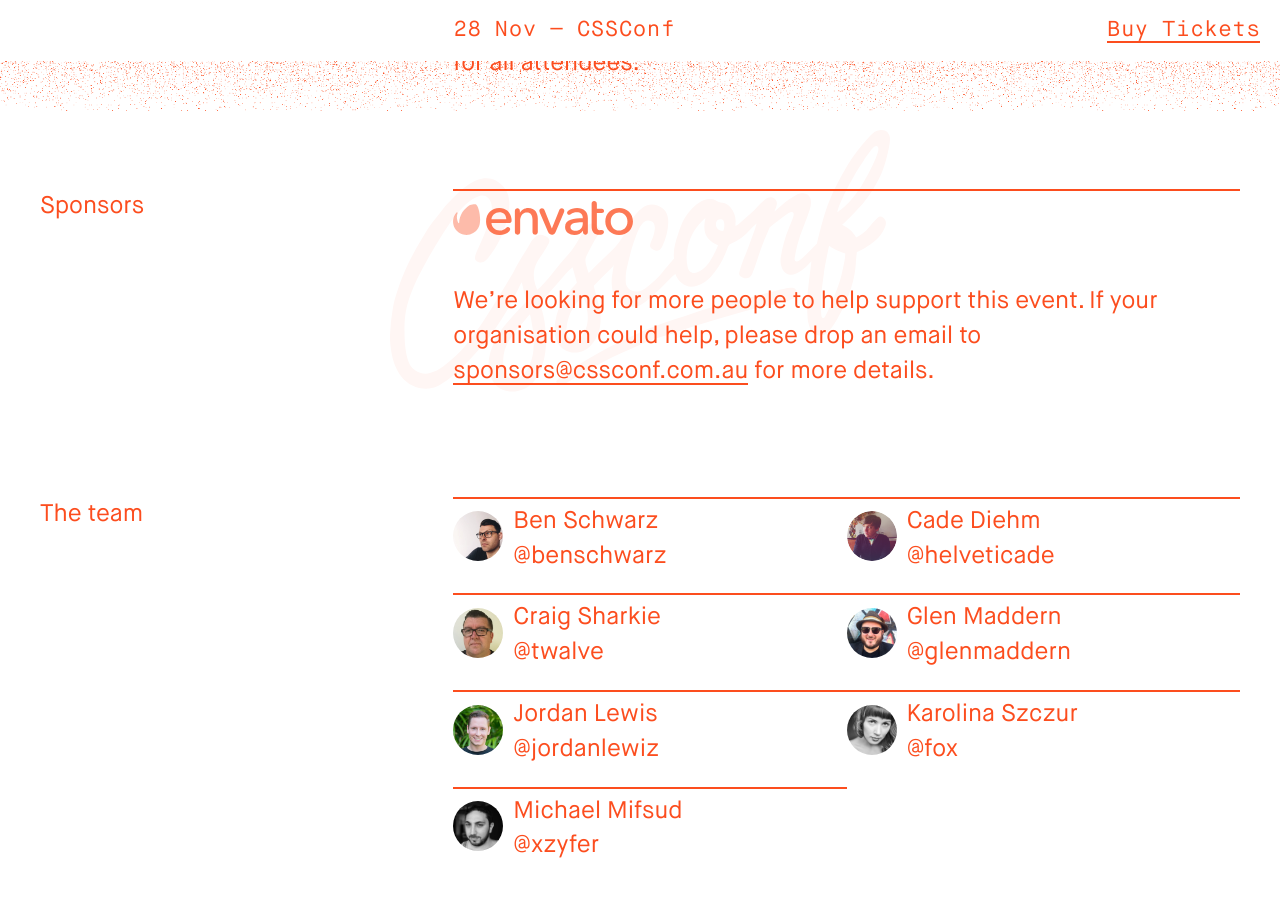
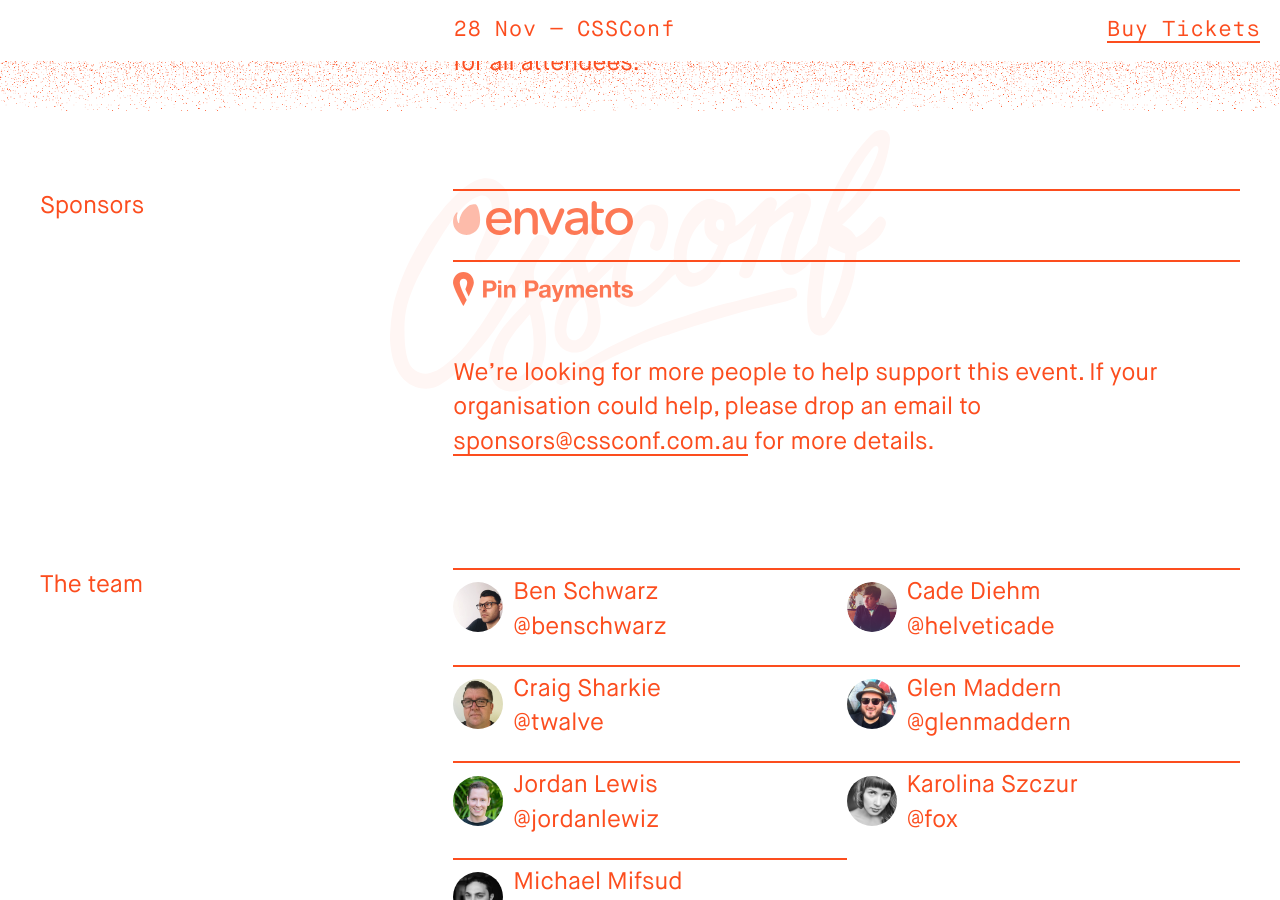
Before and after one commit to vsfest/2016.cssconf.com.au, a Jekyll site: the page built from index.html, in a window 1280 px wide and 900 px high, scrolled down 1682 px. Built offline with Jekyll 4.4.1, drawn with Linux system fonts in a browser that asks for light colours.

Commit message:
Add pin as a sponsor

```diff
--- a/index.html
+++ b/index.html
@@ -66,9 +66,9 @@
       <a href="https://envato.com" class="sponsor">
         <img src="./assets/images/sponsor-envato.svg" alt="" />
       </a>
-      <!-- <a href="https://99designs.com.au" class="sponsor"> -->
-      <!--   <img src="./assets/images/sponsor-99designs.svg" alt="" /> -->
-      <!-- </a> -->
+      <a href="https://pin.net.au/" class="sponsor">
+        <img src="./assets/images/sponsor-pin.svg" alt="" />
+      </a>
     </p>
     <p>
       We’re looking for more people to help support this event.
```
Also changed, not shown: assets/images/sponsor-pin.svg (added).
